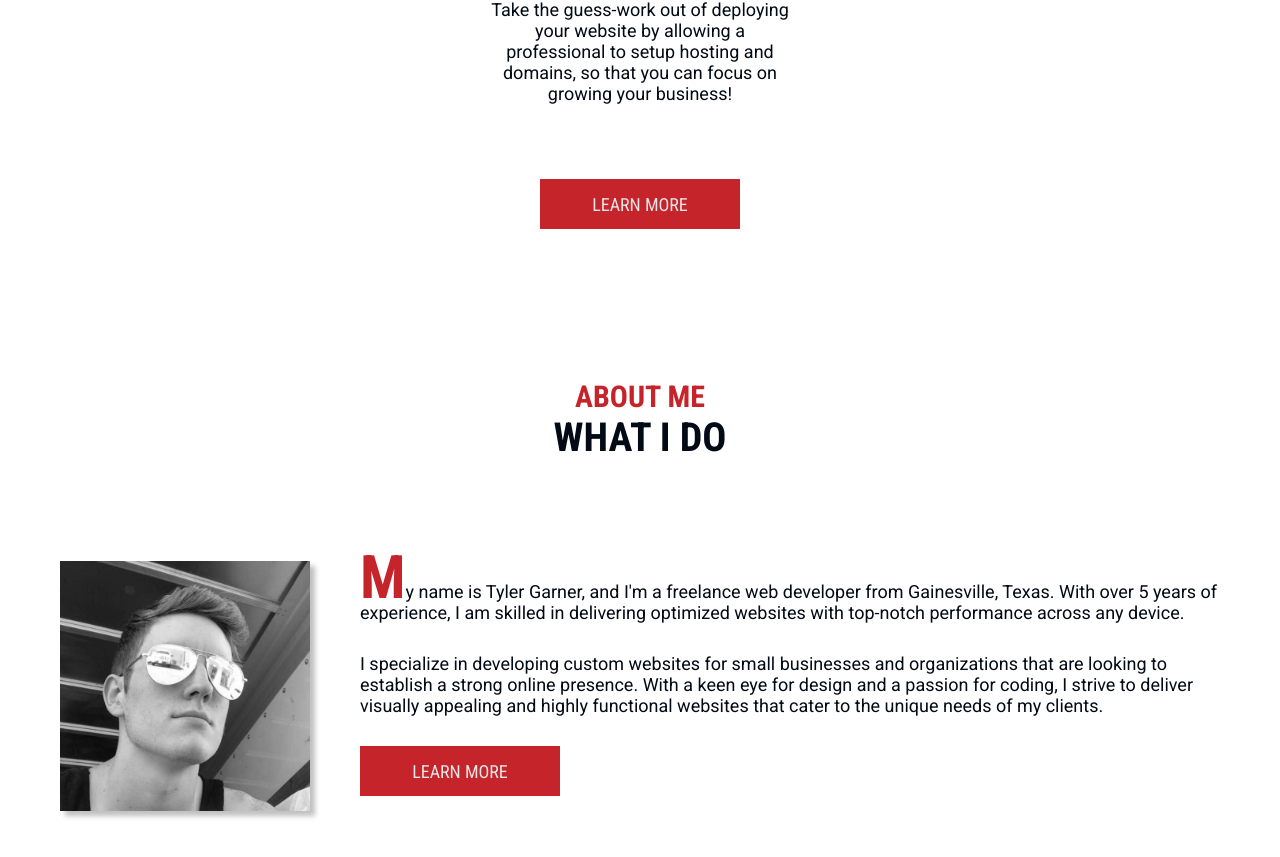
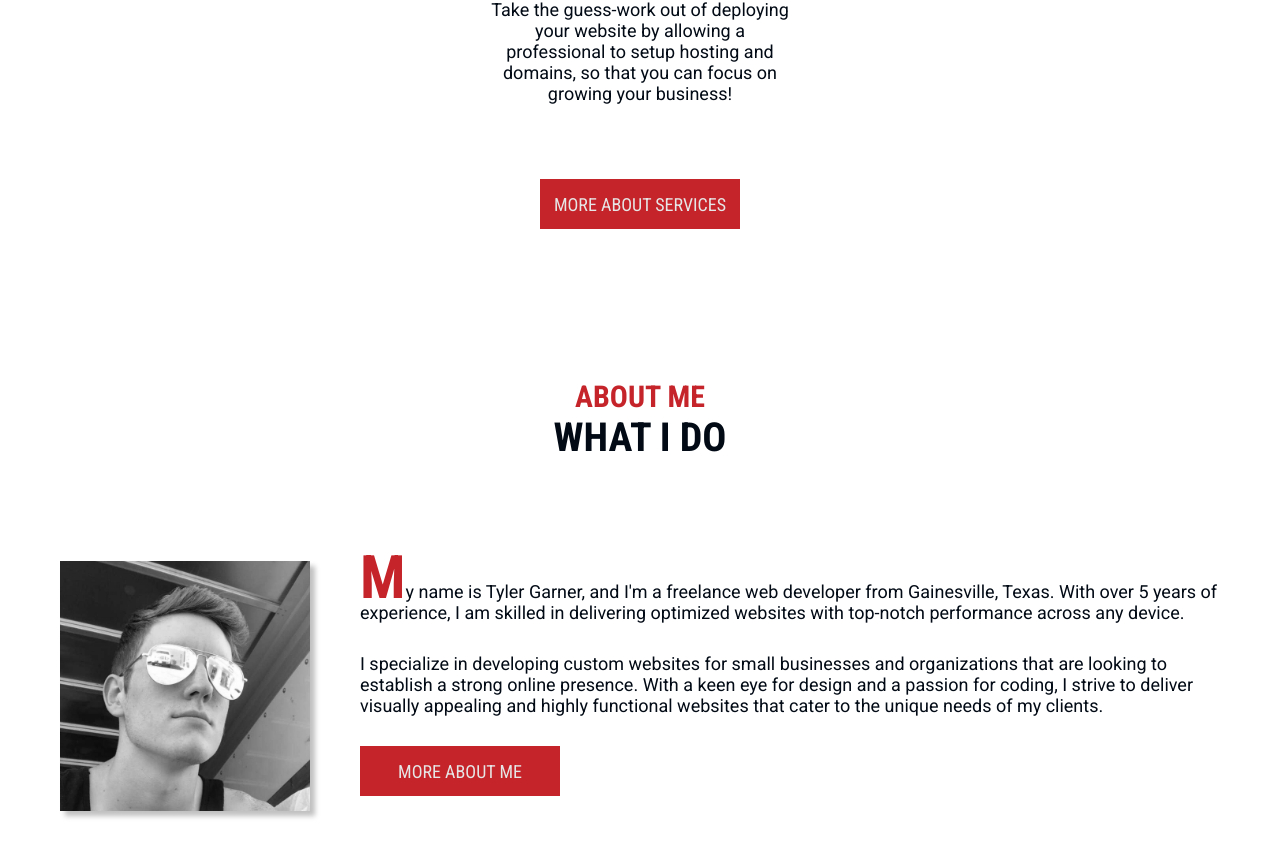
Before and after one commit to GarnerCode/garnercode-freelance, a Nuxt app: page / in a window 1280 px wide. Shown: the part 2163-3020 px from the top of the page. Built offline with nearby package versions, Linux system fonts and the light colour scheme.

Commit message:
Improved SEO

```diff
--- a/components/About.vue
+++ b/components/About.vue
@@ -13,7 +13,7 @@
                 <p class="about-text">
                     I specialize in developing custom websites for small businesses and organizations that are looking to establish a strong online presence. With a keen eye for design and a passion for coding, I strive to deliver visually appealing and highly functional websites that cater to the unique needs of my clients.
                 </p>
-                <button class="button button-primary">Learn More</button>
+                <button class="button button-primary">More About Me</button>
             </div>
         </div>
     </section>
--- a/components/Services.vue
+++ b/components/Services.vue
@@ -33,7 +33,7 @@
                 </div>
             </div>
         </div>
-        <NuxtLink to="/services" class="button button-primary">Learn More</NuxtLink>
+        <NuxtLink to="/services" class="button button-primary">More About Services</NuxtLink>
     </section>
 </template>
 
--- a/nuxt.config.js
+++ b/nuxt.config.js
@@ -11,9 +11,8 @@ export default {
     meta: [
       { charset: 'utf-8' },
       { name: 'viewport', content: 'width=device-width, initial-scale=1' },
-      { hid: 'description', name: 'description', content: '' },
+      { hid: 'description', name: 'description', content: 'Freelance web developer for small businesses and organizations.' },
       { name: 'format-detection', content: 'telephone=no' },
-      { name: 'description', content: 'Freelance web developer for small businesses and organizations.' }
     ],
     link: [
       { rel: 'icon', type: 'image/x-icon', href: '/favicon.png' },
@@ -43,9 +42,15 @@ export default {
 
   // Modules: https://go.nuxtjs.dev/config-modules
   modules: [
+    '@nuxtjs/robots'
   ],
 
   // Build Configuration: https://go.nuxtjs.dev/config-build
   build: {
+  },
+
+  robots: {
+    UserAgent: '*',
+    Disallow: ''
   }
 }
--- a/package.json
+++ b/package.json
@@ -9,6 +9,7 @@
     "generate": "nuxt generate"
   },
   "dependencies": {
+    "@nuxtjs/robots": "^3.0.0",
     "core-js": "^3.25.3",
     "nuxt": "^2.15.8",
     "vue": "^2.7.10",
```
Also changed, not shown: 1 other file (tests, documents, lock files or other folders).
